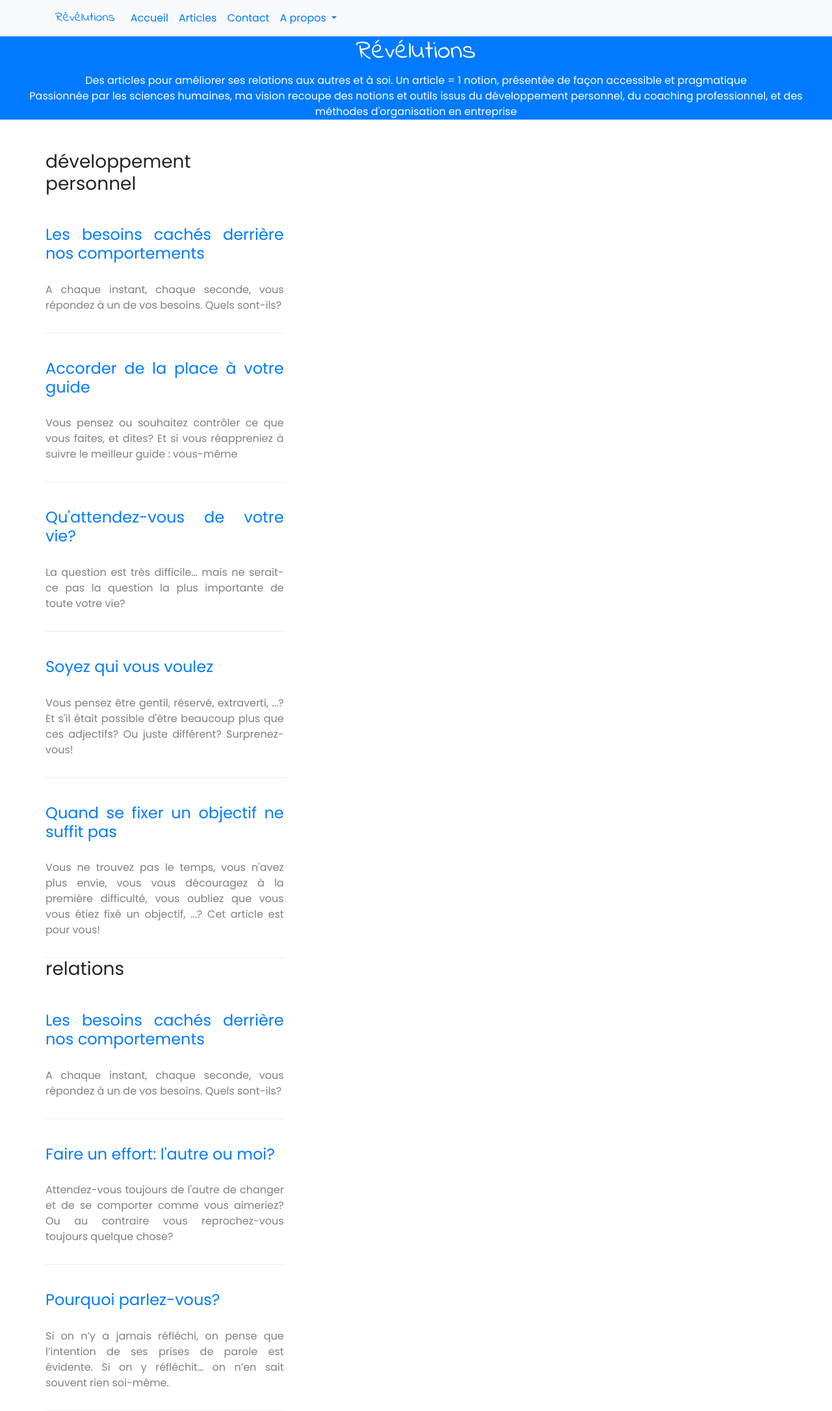
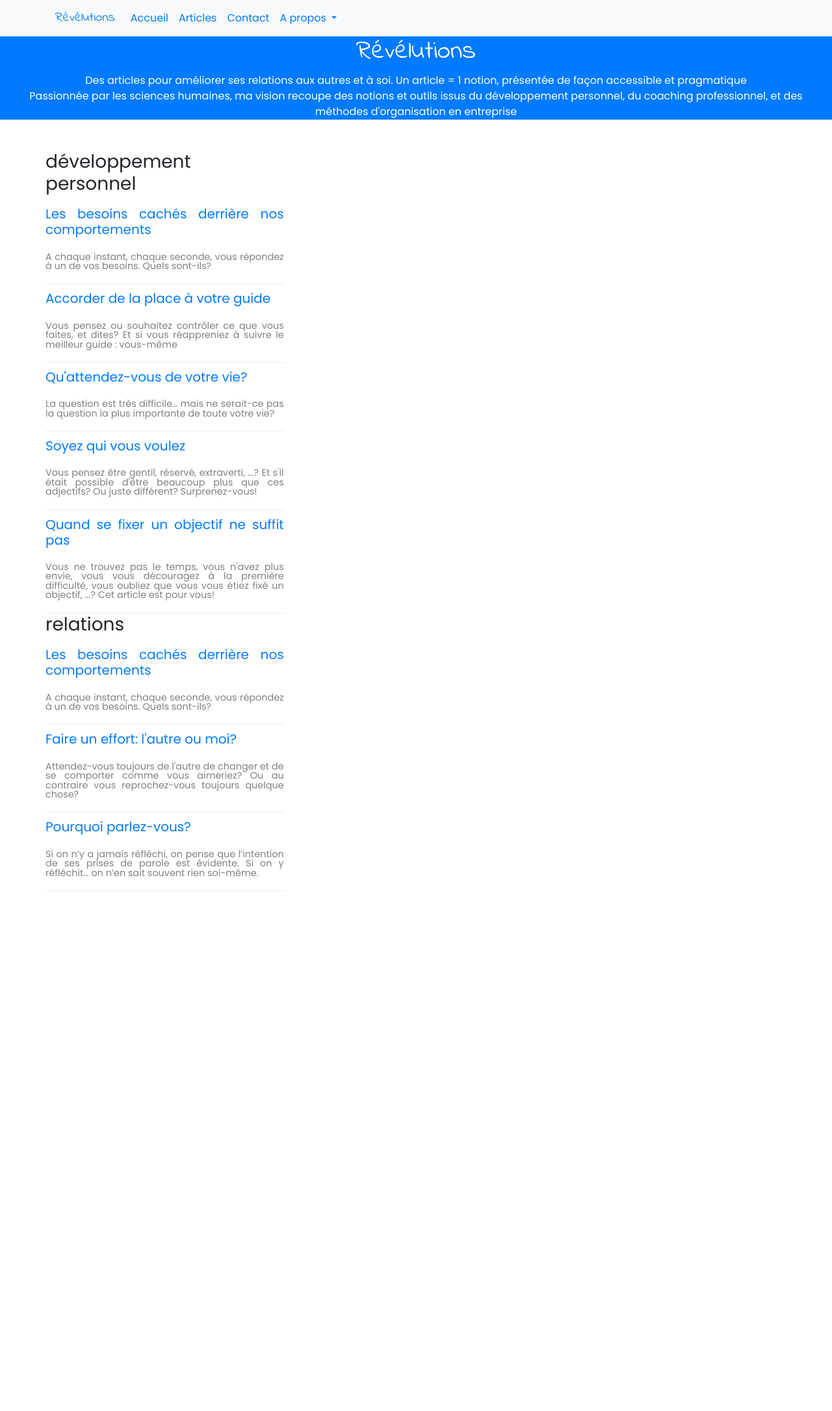
Before and after one commit to OrgaEvolutions/Nathoup.github.io, a Jekyll site: the page built from index.html, in a window 1280 px wide. Shown: the whole page at 65% size. Built offline with Jekyll 4.4.1, drawn with Linux system fonts in a browser that asks for light colours; nearby versions of some CDN libraries; some web fonts are replaced; after the commit the page ends 1371 px from its top, so only the background shows below that.

Commit message:
Update index.html

```diff
--- a/index.html
+++ b/index.html
@@ -4,8 +4,6 @@ title: Révélutions
 intro: Des articles pour améliorer ses relations aux autres et à soi. Un article = 1 notion, présentée de façon accessible et pragmatique
 intro_large: Passionnée par les sciences humaines, ma vision recoupe des notions et outils issus du développement personnel, du coaching professionnel, et des méthodes d'organisation en entreprise
 ---
-
-
 
 <div class="row">
 	<div class="card-columns">
@@ -14,16 +12,16 @@ intro_large: Passionnée par les sciences humaines, ma vision recoupe des notion
 				<h3>{{tag.libelle}}</h3>
 				{% for article in site.pages %}{% if article.layout=="article" and article.tags contains tag.name %}
 				<!--class="col-md-4" -->
-					<div style="border-bottom: 1px solid #eee;padding-bottom: 30px;padding-top: 30px;display: inline-block;">
+					<div style="border-bottom: 1px solid #eee;padding-bottom: 20px;padding-top: 10px;display: inline-block;line-height:0.9">
 
 						<a href="{{ article.url }}">
-							<h4 style="margin-top: 10px;margin-bottom: 5px;">
+							<h5>
 								{{ article.title }}
-							</h4>
+							</h5
 						</a>
 
 						<br>
-						<a href="{{ article.url }}" style= "text-decoration: none;color: gray;">
+						<a href="{{ article.url }}" style= "text-decoration: none;color: gray;font-size:0.9rem">
 							{{ article.intro }}
 						</a>
 
```
